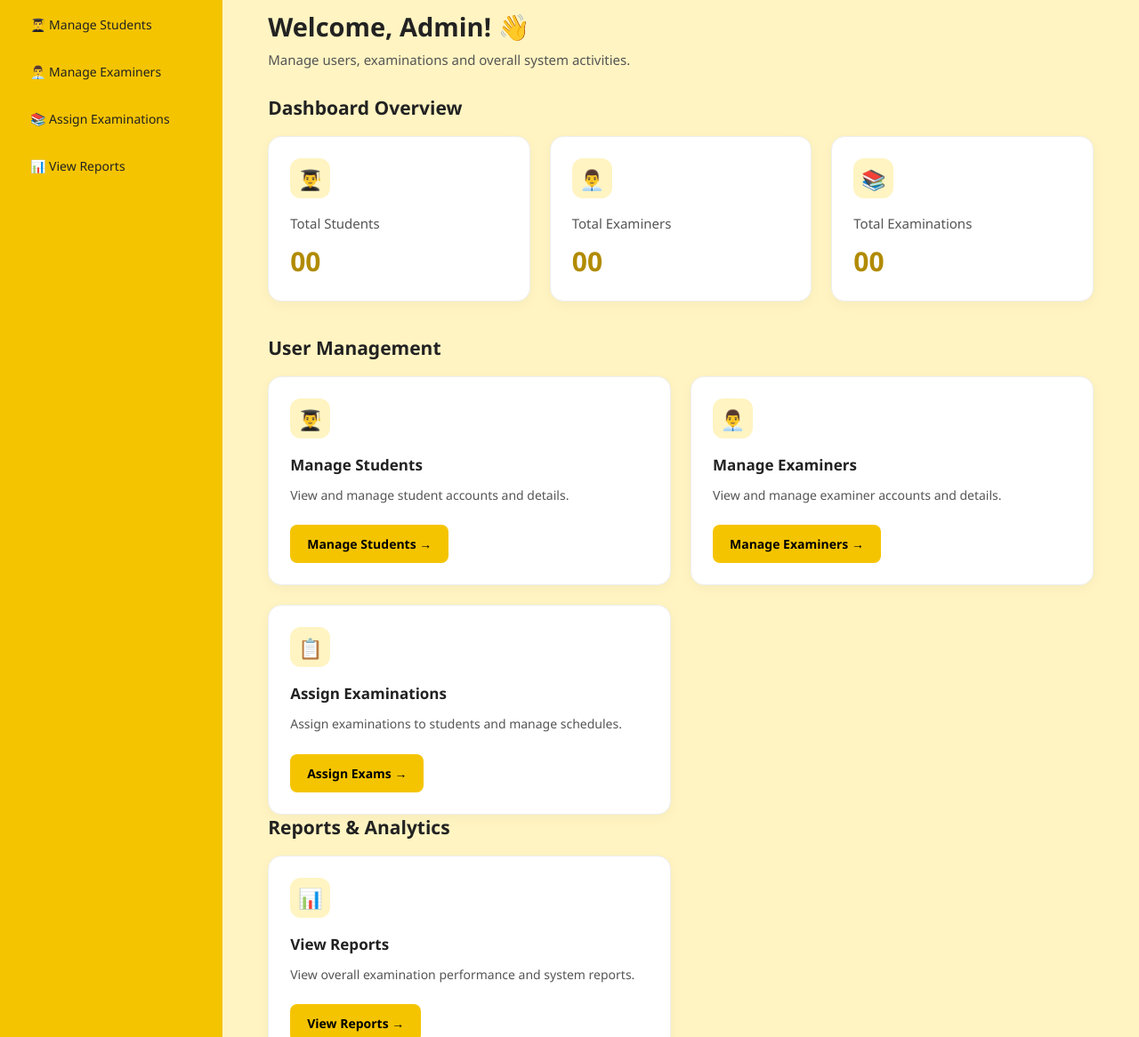
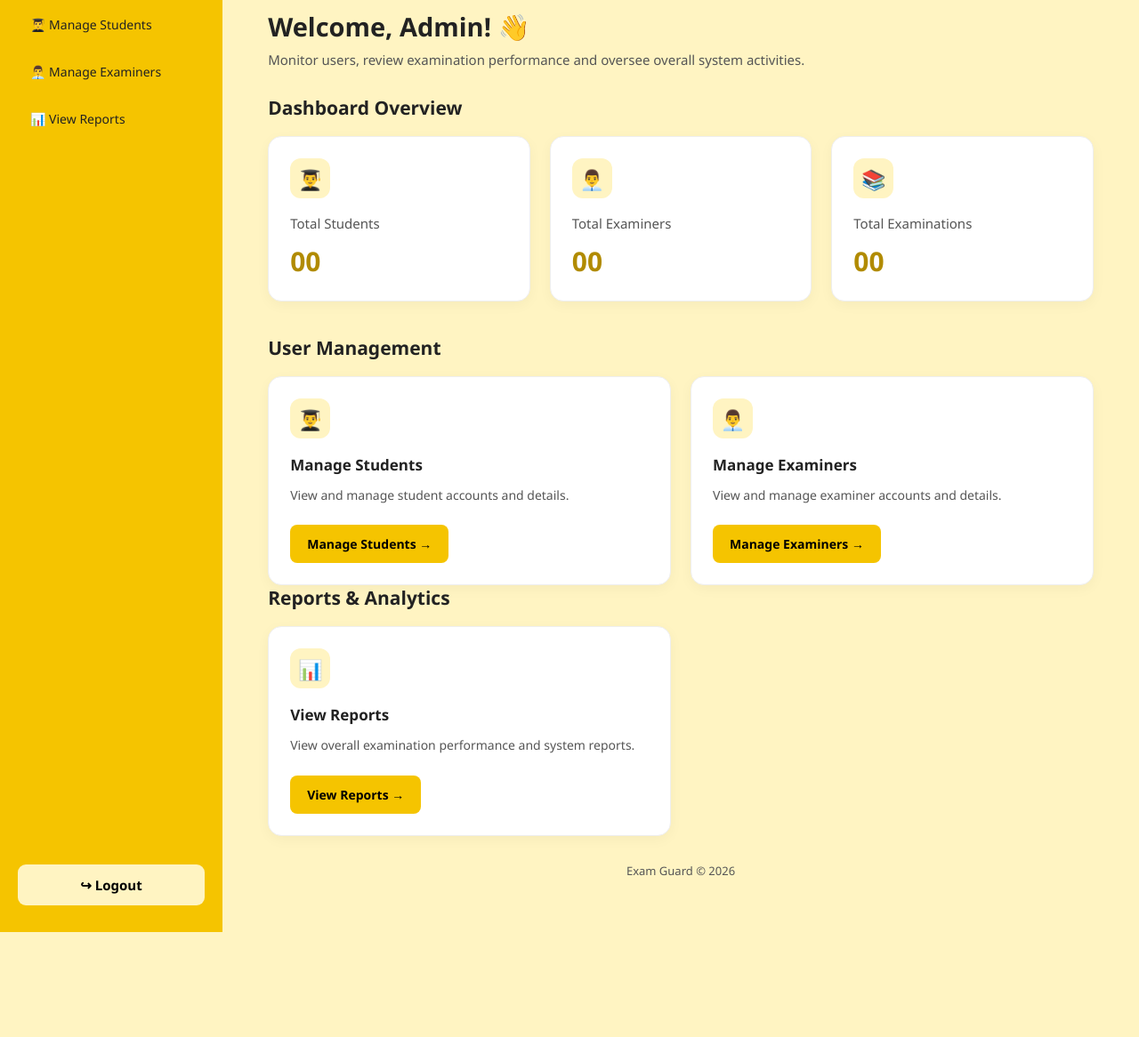
Before and after one commit to karthirud6-hue/Exam-Guard---Smart-Exam-Monitoring-Platform, a plain HTML site: page frontend/Admin.html in a window 1280 px wide. Shown: the part 193-1359 px from the top of the page at 89% size. After the commit the page ends 1241 px from the top, so only its background shows below. Drawn offline with Linux system fonts and the light colour scheme.

Commit message:
Update Admin and Examiner dashboards

```diff
--- a/frontend/Admin.html
+++ b/frontend/Admin.html
@@ -331,10 +331,6 @@
             👨‍💼 Manage Examiners
         </a>
 
-        <a href="create-exam.html" class="nav-link">
-            📚 Assign Examinations
-        </a>
-
         <a href="view-results.html" class="nav-link">
             📊 View Reports
         </a>
@@ -359,7 +355,7 @@
 
         <section class="welcome" id="overview">
             <h1>Welcome, Admin! 👋</h1>
-            <p>Manage users, examinations and overall system activities.</p>
+            <p>Monitor users, review examination performance and oversee overall system activities.</p>
         </section>
 
         <section>
@@ -414,14 +410,6 @@
                     </button>
                 </div>
 
-                <div class="card management-card">
-                    <div class="card-icon">📋</div>
-                    <h3>Assign Examinations</h3>
-                    <p>Assign examinations to students and manage schedules.</p>
-                    <button onclick="window.location.href='create-exam.html'">
-                        Assign Exams →
-                    </button>
-                </div>
 
             </div>
 
```
Also changed, not shown: frontend/Examiner.html (+9 -2 lines).
